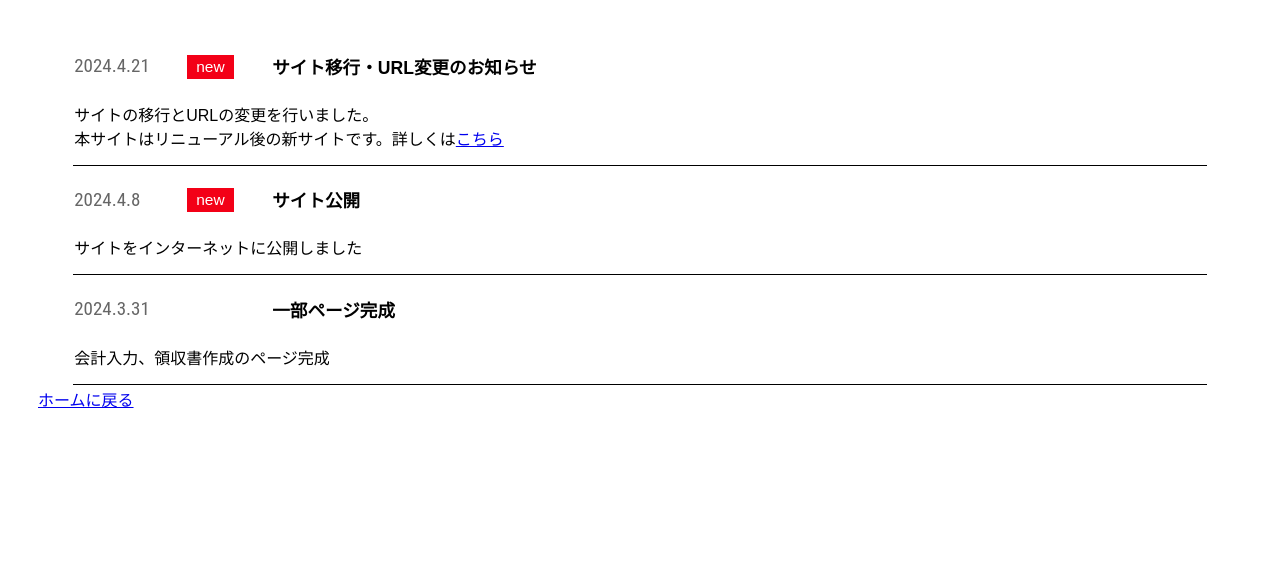
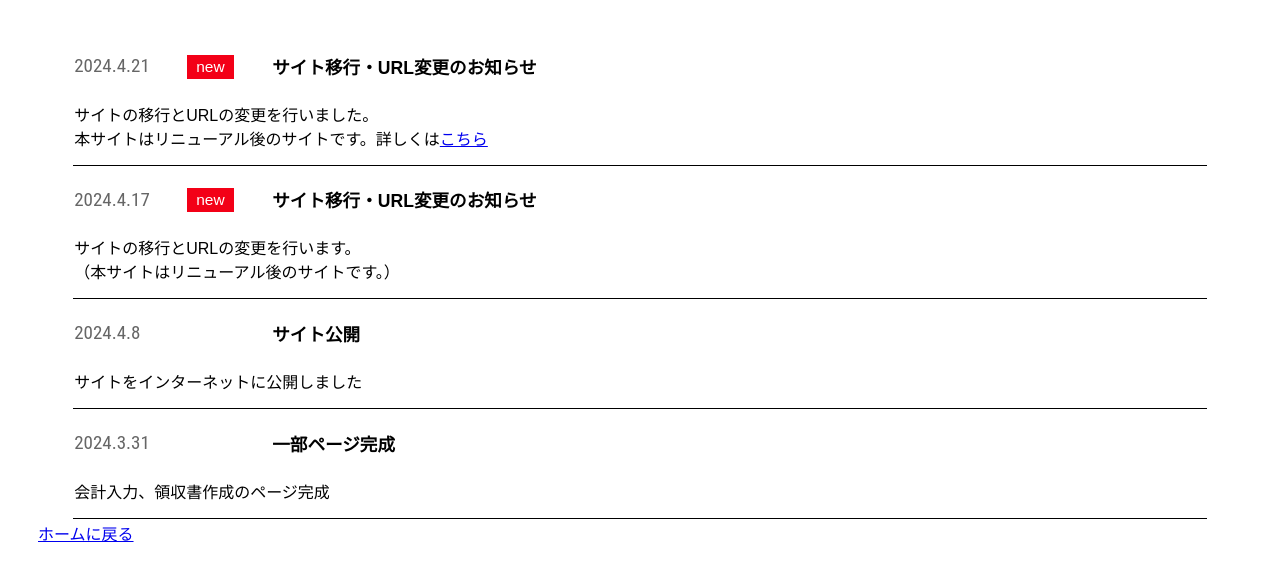
Before and after one commit to nakajim0720/familio, a plain HTML site: page html/news.html in a window 1280 px wide. Shown: the part 192-772 px from the top of the page. Drawn offline with nearby package versions, Linux system fonts and the light colour scheme.

Commit message:
Update news.html

```diff
--- a/html/news.html
+++ b/html/news.html
@@ -47,11 +47,19 @@
     <td class="contents">サイト移行・URL変更のお知らせ</td>
   </tr>
   <tr>
-    <td colspan="2" class="explain">サイトの移行とURLの変更を行いました。<br>本サイトはリニューアル後の新サイトです。詳しくは<a href="after.html">こちら</a></td>
+    <td colspan="2" class="explain">サイトの移行とURLの変更を行いました。<br>本サイトはリニューアル後のサイトです。詳しくは<a href="after.html">こちら</a></td>
   </tr>
 
   <tr>
-    <td class="index"><span class="date">2024.4.8</span><span class="new">new</span></td>
+    <td class="index"><span class="date">2024.4.17</span><span class="new">new</span></td>
+    <td class="contents">サイト移行・URL変更のお知らせ</td>
+  </tr>
+  <tr>
+    <td colspan="2" class="explain">サイトの移行とURLの変更を行います。<br>（本サイトはリニューアル後のサイトです。）</td>
+  </tr>
+
+  <tr>
+    <td class="index"><span class="date">2024.4.8</span></td>
     <td class="contents">サイト公開</td>
   </tr>
   <tr>
```
